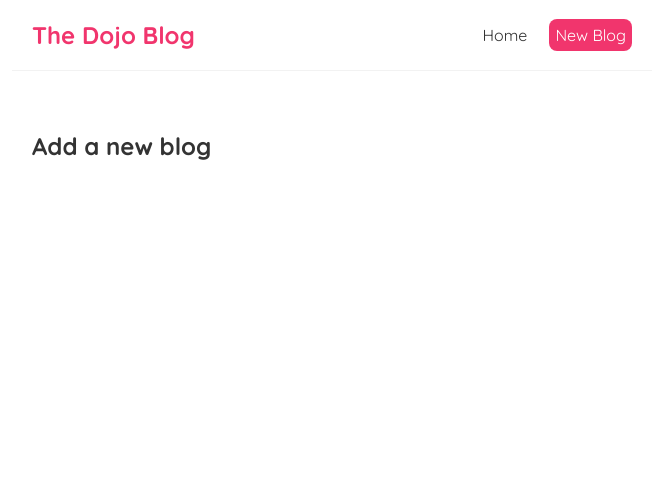
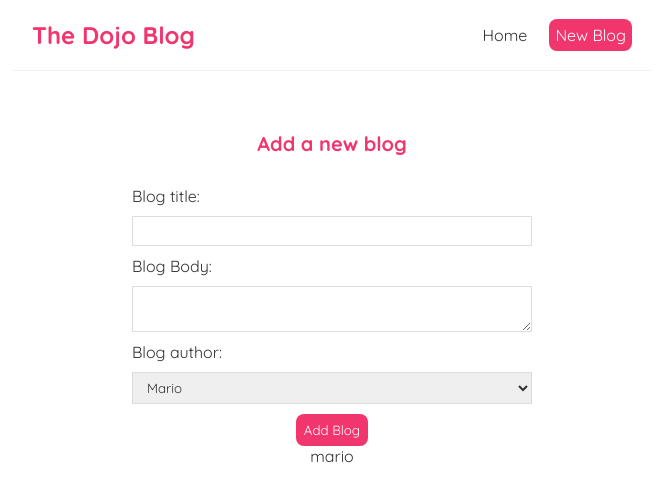
Before and after one commit to samseen/dojo-blog, a React (Create React App) app: page /create in a window 1280 px wide. Shown: the top 502 px of the page, without its empty margins (308-971 px from the left). Built offline with nearby package versions, Linux system fonts and the light colour scheme; the HTML template or start-up script is replaced by a standard one.

Commit message:
Controlled inputs - binded the form values to the data

```diff
--- a/src/Create.js
+++ b/src/Create.js
@@ -1,9 +1,41 @@
-import React from 'react'
+import { useState } from 'react';
 
 const Create = () => {
+    const [title, setTitle] = useState('');
+    const [body, setBody] = useState('');
+    const [author, setAuthor] = useState('mario');
+
     return (
         <div className="create">
             <h2>Add a new blog</h2>
+            <form>
+                <label>Blog title:</label>
+                <input
+                    type="text"
+                    required
+                    value={title}
+                    onChange={(e) => setTitle(e.target.value)}
+                />
+                <label>Blog Body: </label>
+                <textarea
+                    required
+                    value={body}
+                    onChange={(e) => setBody(e.target.value)}
+                ></textarea>
+                <label>Blog author:</label>
+                <select
+                    value={author}
+                    onChange={(e) => setAuthor(e.target.value)}
+                >
+                    <option value="mario">Mario</option>
+                    <option value="yoshi">Yoshi</option>
+                </select>
+                <button>Add Blog</button>
+                <p>{ title }</p>
+                <p>{ body }</p>
+                <p>{ author }</p>
+            </form>
+
         </div>
     )
 }
--- a/src/index.css
+++ b/src/index.css
@@ -66,11 +66,38 @@
   margin: 20px 0;
 }
 
-/* .blog-details button {
+/* create new blog form */
+.create {
+  max-width: 400px;
+  margin: 0 auto;
+  text-align: center;
+}
+
+.create label {
+  text-align: left;
+  display: block;
+}
+
+.create h2 {
+  font-size: 20px;
+  color: #f1356d;
+  margin-bottom: 30px;
+}
+
+.create input, .create textarea, .create select {
+  width: 100%;
+  padding: 6px 10px;
+  margin: 10px 0;
+  border: 1px solid #ddd;
+  box-sizing: border-box;
+  display: block;
+}
+
+.create button {
   background: #f1356d;
   color: #fff;
   border: 0;
   padding: 8px;
   border-radius: 8px;
   cursor: pointer;
-} */
+}
```
